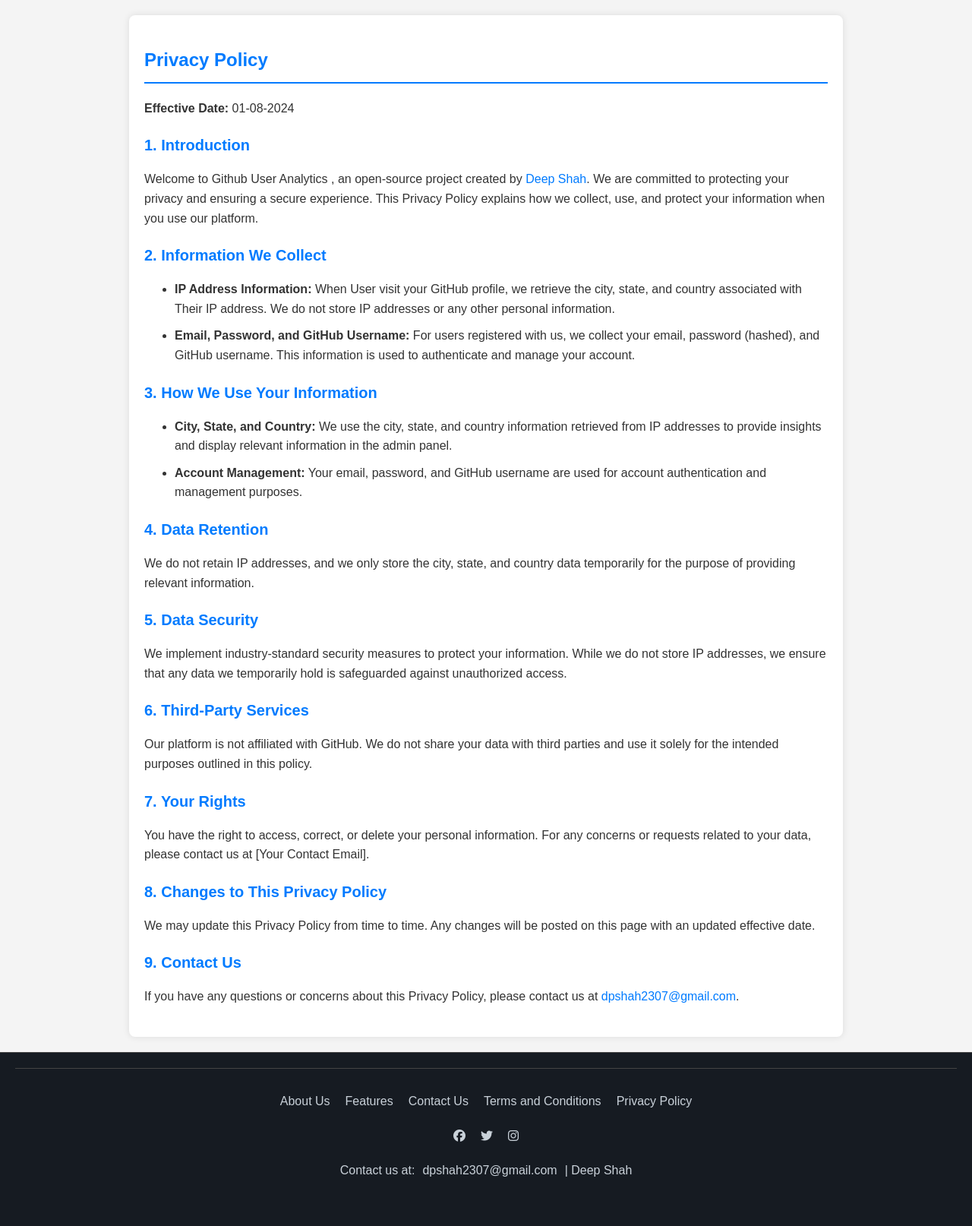
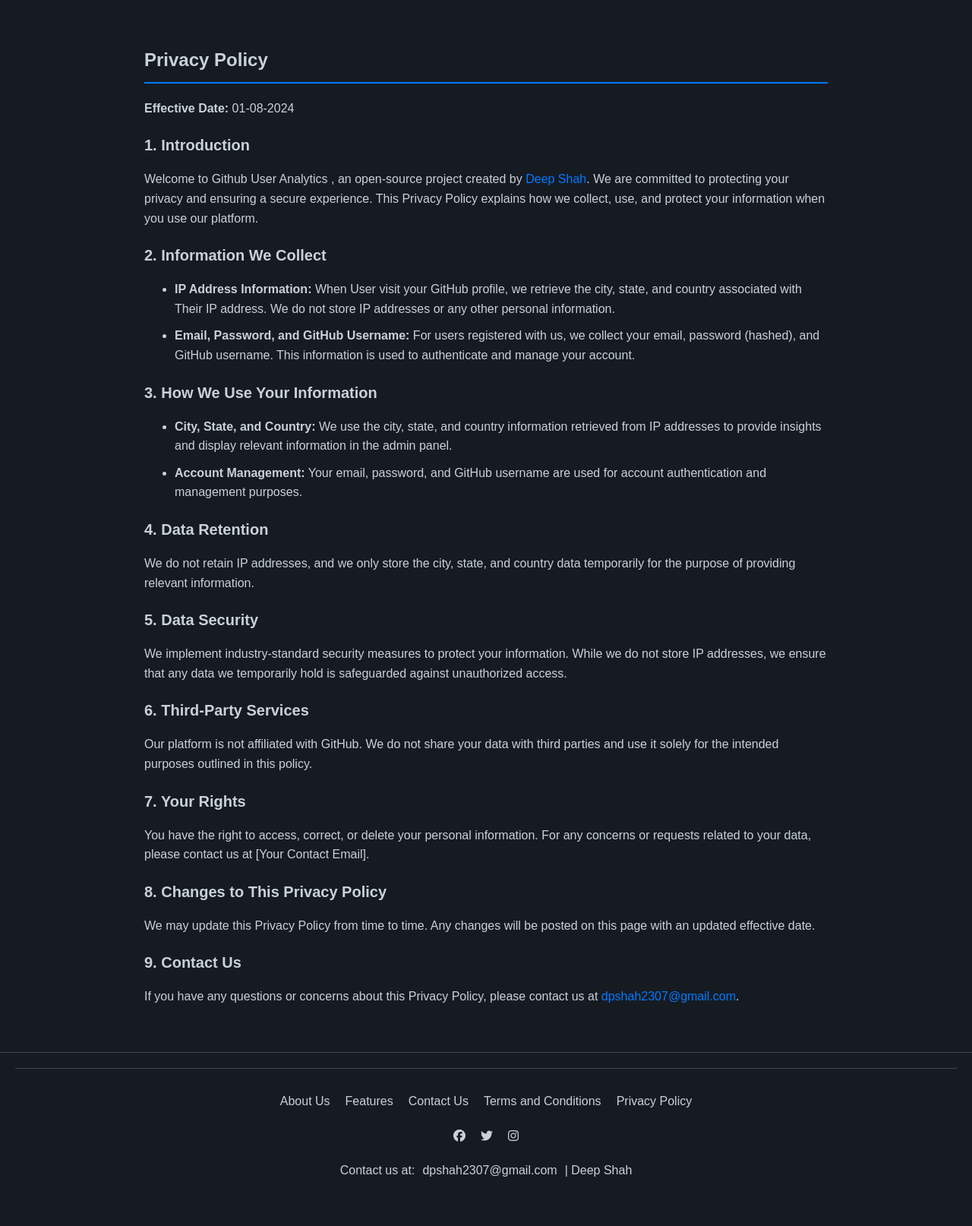
Before and after one commit to dpshah23/Github-Visitor-Info-Admin, a Django app: page /privacy/ in a window 1280 px wide. Shown: the part 88-1702 px from the top of the page at 76% size. Run offline with Django 4.2, Linux system fonts and the light colour scheme; some libraries are stand-ins or nearby versions.

Commit message:
updated privacy policy css

```diff
--- a/static/css/privacy.css
+++ b/static/css/privacy.css
@@ -1,10 +1,10 @@
 /* privacy_policy.css */
-
+@import url('./common.css');
 body {
     font-family: Arial, sans-serif;
     line-height: 1.6;
-    color: #333;
-    background-color: #f4f4f4;
+    color: var(--text-color);
+    background-color: var(--common-bg-color);
     margin: 0;
     padding: 0;
 }
@@ -13,14 +13,14 @@
     max-width: 900px;
     margin: 20px auto;
     padding: 20px;
-    background-color: #fff;
+    background-color: var(--common-bg-color);
     border-radius: 8px;
-    box-shadow: 0 0 10px rgba(0, 0, 0, 0.1);
+    box-shadow: 0 0 10px rgba(0, 0, 0, 0.01);
 }
 
 h2 {
     font-size: 24px;
-    color: #007BFF;
+    color: var(--text-color);
     border-bottom: 2px solid #007BFF;
     padding-bottom: 10px;
     margin-bottom: 20px;
@@ -28,7 +28,7 @@
 
 h3 {
     font-size: 20px;
-    color: #007BFF;
+    color: var(--text-color);
     margin-top: 20px;
     margin-bottom: 10px;
 }
--- a/templates/about-us.html
+++ b/templates/about-us.html
@@ -44,10 +44,8 @@
         color: var(--text-color);
     }
     a{
-        color:var(--text-color);
-        /* text-decoration: none; */
-        text-underline-position: below;
-
+        color: #007BFF;
+        text-decoration: none;
 
     }
 </style>
```
